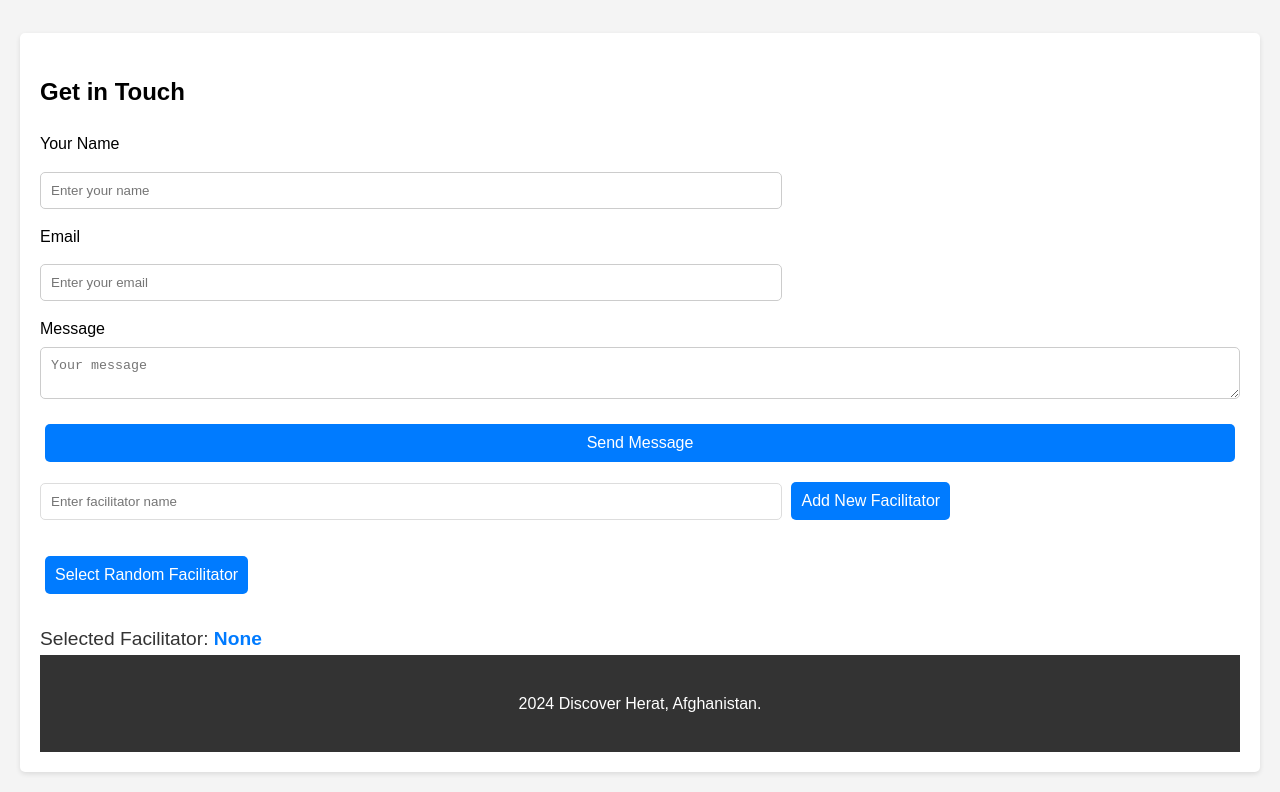
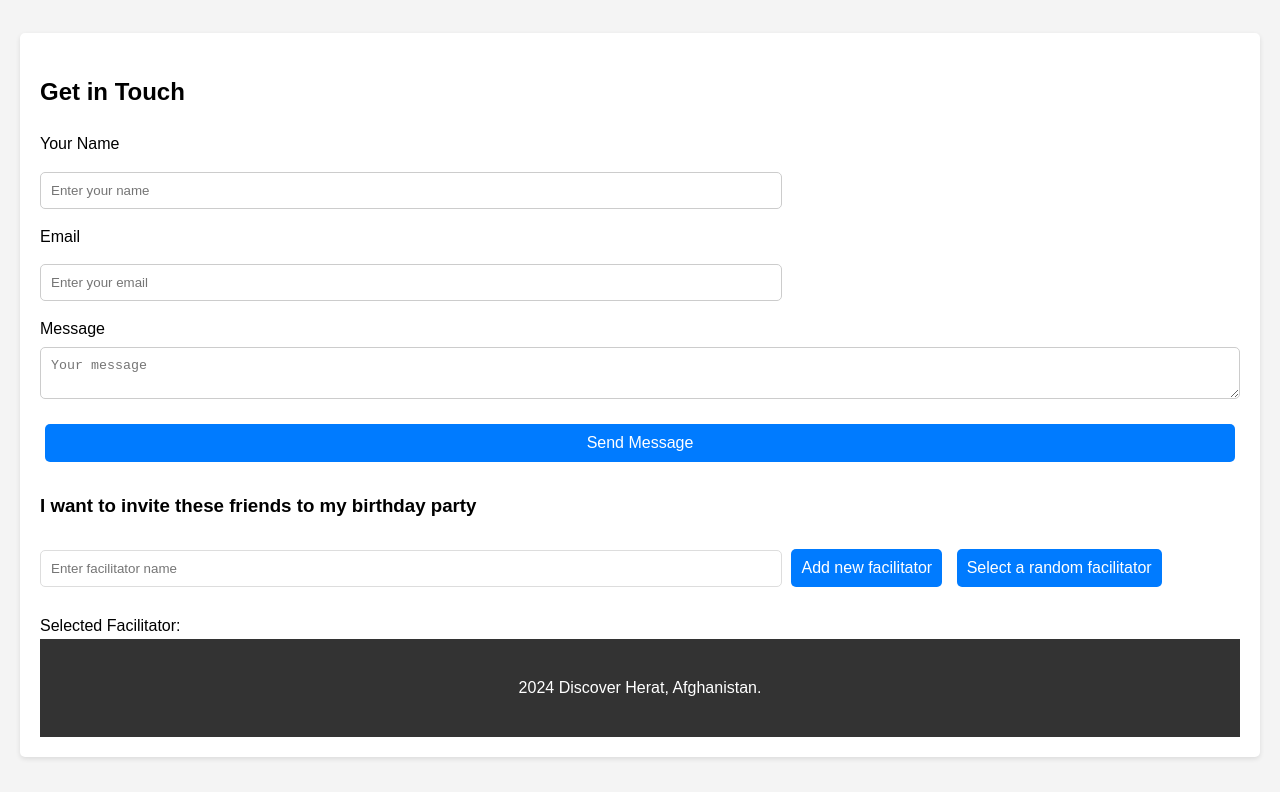
Before and after one commit to MahboobMohiq/Mahboob-New-Hometown, a plain HTML site: page index.html in a window 1280 px wide. Shown: the part 3108-3900 px from the top of the page. Drawn offline with Linux system fonts and the light colour scheme.

Commit message:
index.html

```diff
--- a/index.html
+++ b/index.html
@@ -89,14 +89,25 @@
 
             <button type="submit">Send Message</button>
         </form>
-<input type="text" id="facilitator-input" placeholder="Enter facilitator name">
-<button id="add-facilitator-btn">Add New Facilitator</button>
+<body>
+  <h3>I want to invite these friends to my birthday party </h3>
 
-<ul id="facilitator-list"></ul>
 
-<button id="select-facilitator-btn">Select Random Facilitator</button>
+  <input type="text" id="facilitatorInput" placeholder="Enter facilitator name">
+  <button id="addFacilitatorButton">Add new facilitator</button>
 
-<div id="selected-facilitator">Selected Facilitator: <span id="friend">None</span></div>
+
+
+
+
+  <button id="selectFacilitatorButton">Select a random facilitator</button>
+
+  <ul id="facilitatorList"></ul>
+
+ <div id="selectedFacilitator">Selected Facilitator: <span id="facilitatorName"></span></div>
+
+</body>
+        <div>
 
 
 
```
